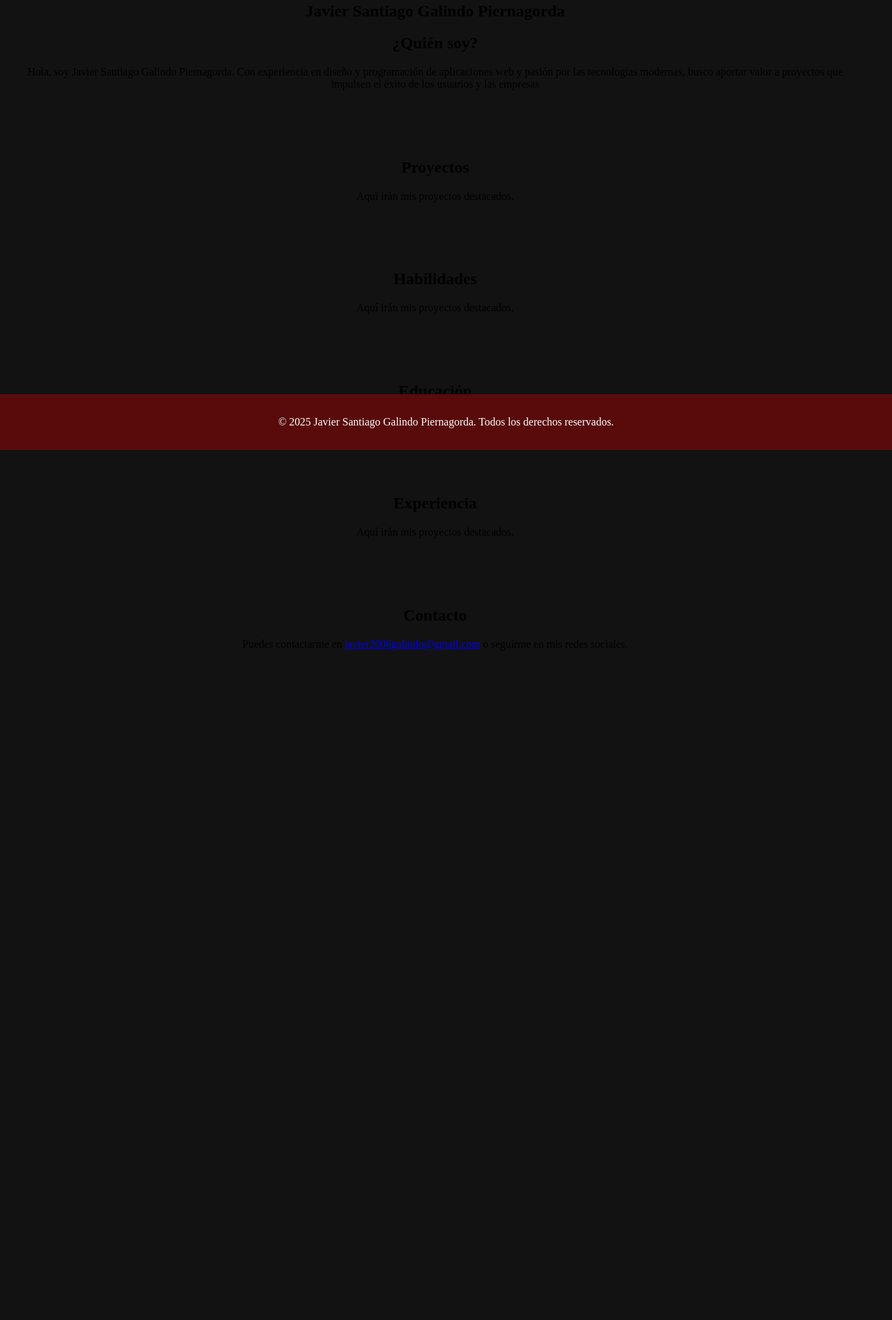
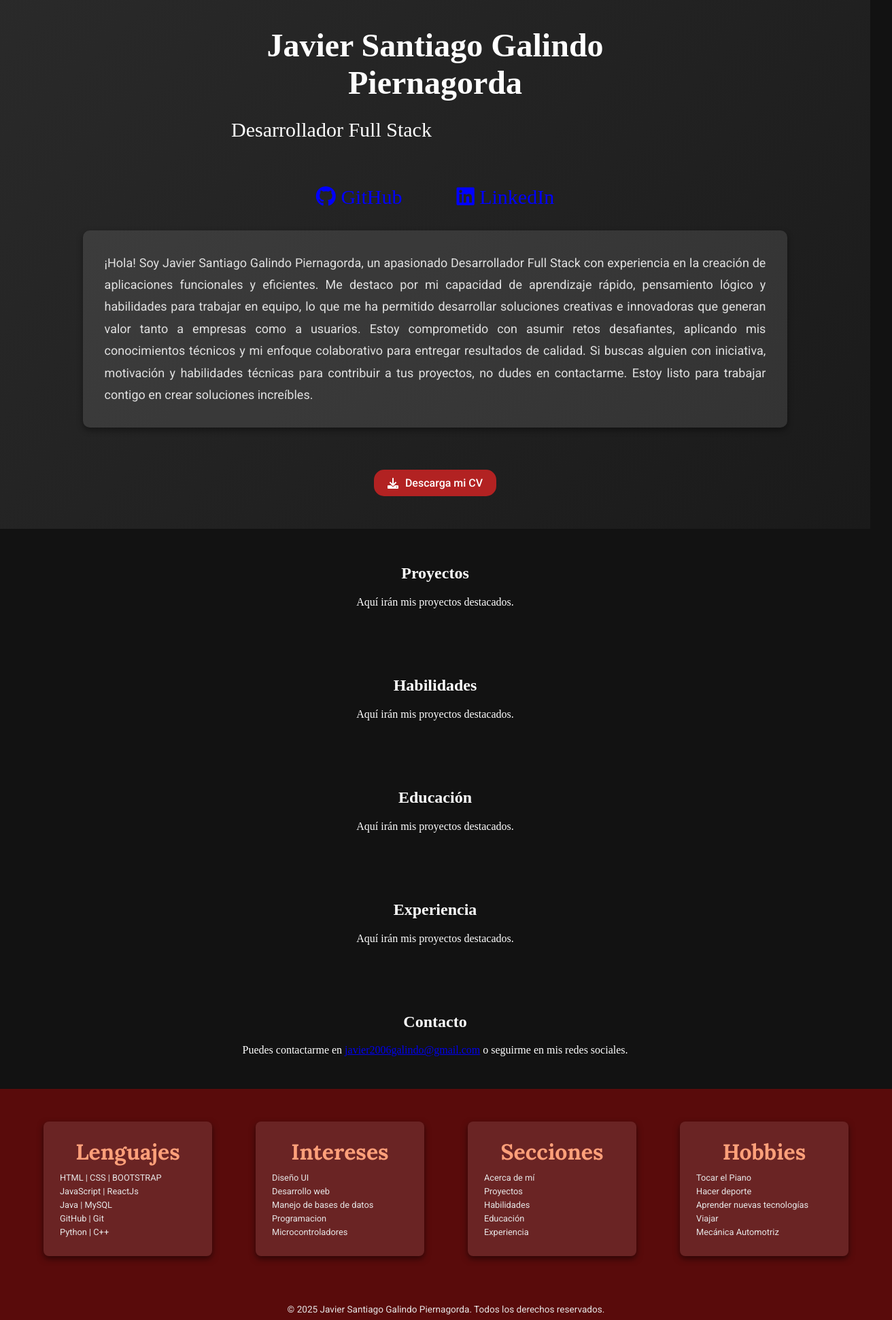
Before and after one commit to JaviSGalindo/JavierGalindo-Portafolio, a plain HTML site: page index.html in a window 1280 px wide. Shown: the part 138-2080 px from the top of the page at 68% size, 1312 px wide, since content can reach past the window. Before the commit the page ends 1143 px from the top, so only its background shows below. Drawn offline with Linux system fonts and the light colour scheme.

Commit message:
upgrade to portfolio

```diff
--- a/index.html
+++ b/index.html
@@ -4,7 +4,14 @@
     <meta charset="UTF-8">
     <meta name="viewport" content="width=device-width, initial-scale=1.0">
     <title>Developer - Javier Galindo</title>
+
+    <!-- Hoja de estilos e iconos -->
     <link rel="stylesheet" href="styles.css">
+    <link rel="stylesheet" href="styles/stylesFooter.css">
+    <link rel="stylesheet" href="styles/stylesNavBar.css">
+
+    <link href="https://cdnjs.cloudflare.com/ajax/libs/font-awesome/6.0.0/css/all.min.css" rel="stylesheet">
+
 </head>
 <body>
 
@@ -23,14 +30,23 @@
         </ul>
     </nav>
 </header>
-
-
-
-
 <section id="about">
-    <h1>Javier Santiago Galindo Piernagorda</h1>
-    <h2>¿Quién soy?</h2>
-    <p>Hola, soy Javier Santiago Galindo Piernagorda. Con experiencia en diseño y programación de aplicaciones web y pasión por las tecnologías modernas, busco aportar valor a proyectos que impulsen el éxito de los usuarios y las empresas</p>
+    <div class="about-heading">
+        <h1>Javier Santiago Galindo Piernagorda</h1>
+        <h2>Desarrollador Full Stack</h2>
+    </div>
+    <div class="about-icons">
+        <a href="https://github.com/JaviSGalindo" target="_blank" aria-label="GitHub">
+            <i class="fab fa-github"></i> GitHub
+        </a>
+        <a href="https://www.linkedin.com/in/javier-santiago-galindo-piernagorda-full-stack-developer/" target="_blank" aria-label="LinkedIn">
+            <i class="fab fa-linkedin"></i> LinkedIn
+        </a>
+    </div>
+    <p class="about-text">¡Hola! Soy Javier Santiago Galindo Piernagorda, un apasionado Desarrollador Full Stack con experiencia en la creación de aplicaciones funcionales y eficientes. Me destaco por mi capacidad de aprendizaje rápido, pensamiento lógico y habilidades para trabajar en equipo, lo que me ha permitido desarrollar soluciones creativas e innovadoras que generan valor tanto a empresas como a usuarios. Estoy comprometido con asumir retos desafiantes, aplicando mis conocimientos técnicos y mi enfoque colaborativo para entregar resultados de calidad. Si buscas alguien con iniciativa, motivación y habilidades técnicas para contribuir a tus proyectos, no dudes en contactarme. Estoy listo para trabajar contigo en crear soluciones increíbles.</p>
+    <a href="CV-Javier-Galindo.pdf" download="Javier_Santiago_CV.pdf" class="about-btn-download-cv">
+        <i class="fas fa-download"></i> Descarga mi CV
+    </a>
 </section>
 
 <section id="projects">
@@ -59,7 +75,51 @@
 </section>
 
 <footer>
-    <p>&copy; 2025 Javier Santiago Galindo Piernagorda. Todos los derechos reservados.</p>
+    <div class="footer-sections">
+        <div class="information-footer">
+            <ul>
+                <li class="title-list-footer">Lenguajes</li>
+                <li>HTML | CSS | BOOTSTRAP</li>
+                <li>JavaScript | ReactJs</li>
+                <li>Java | MySQL</li>
+                <li>GitHub | Git</li>
+                <li>Python | C++</li>
+            </ul>
+        </div>
+        <div class="information-footer">
+            <ul>
+                <li class="title-list-footer">Intereses</li>
+                <li>Diseño UI</li>
+                <li>Desarrollo web</li>
+                <li>Manejo de bases de datos</li>
+                <li>Programacion</li>
+                <li>Microcontroladores</li>
+            </ul>
+        </div>
+        <div class="information-footer">
+            <ul>
+                <li class="title-list-footer">Secciones</li>
+                <li><a href="#about">Acerca de mí</a></li>
+                <li><a href="#projects">Proyectos</a></li>
+                <li><a href="#abilities">Habilidades</a></li>
+                <li><a href="#education">Educación</a></li>
+                <li><a href="#experience">Experiencia</a></li>
+            </ul>
+        </div>
+        <div class="information-footer">
+            <ul>
+                <li class="title-list-footer">Hobbies</li>
+                <li>Tocar el Piano</li>
+                <li>Hacer deporte</li>
+                <li>Aprender nuevas tecnologías</li>
+                <li>Viajar</li>
+                <li>Mecánica Automotriz</li>
+            </ul>
+        </div>
+    </div>
+    <div class="bottom-footer">
+        <p>&copy; 2025 Javier Santiago Galindo Piernagorda. Todos los derechos reservados.</p>
+    </div>
 </footer>
 
 </body>
--- a/styles.css
+++ b/styles.css
@@ -1,73 +1,110 @@
 @import url('https://fonts.googleapis.com/css2?family=Lora:wght@400;700&family=Roboto:wght@400;500;700&display=swap');
+html {
+    scroll-behavior: smooth;
+}
 
 body {
     margin: 0;
     padding: 0;
     background-color: #121212;
+    color: white;
 }
-
-header {
-    display: flex;
-    background-color: #800020;
-    color: white;
-    padding-top: 15px;
-    padding-bottom: 15px;
-    width: 100%;
-    justify-content: space-around;
-    align-items: center;
-
-}
-.navigation-bar-img {
-    width: 150px;
-    height: auto;
-}
-.navigation-bar-list {
-    display: flex;
-    list-style: none;
-    font-family: 'Lora', serif;
-    font-size: 18px;
-    justify-content: end;
-}
-.navigation-bar-list li a {
-    text-decoration: none;
-    color: white;
-    margin-right: 30px;
-    position: relative;
-}
-.navigation-bar-list li a:hover {
-    color: #E0E0E0;
-}
-.navigation-bar-list li a::after {
-    content: '';
-    display: block;
-    width: 0;
-    height: 3px;
-    border-radius: 10px;
-    background-color: #E0E0E0;
-    position: absolute;
-    left: 0;
-    bottom: -10px;
-    transition: width 0.3s ease;
-}
-
-.navigation-bar-list li a:hover::after {
-    width: 100%;
-}
-
-
-
 
 section {
     padding: 2rem;
     text-align: center;
 }
 
-footer {
-    background-color: #590B0B;
+/* About Section Styles */
+/* About Section Styles */
+#about {
+    background: linear-gradient(135deg, #2a2a2a, #1a1a1a);
+    color: #E0E0E0;
+    padding: 3rem 2rem;
+    text-align: center;
+}
+
+.about-heading {
+    max-width: 600px;
+    margin: 0 auto;
+    text-align: center;
+    padding-bottom: 20px;
+}
+
+.about-heading h1 {
+    font-size: 48px;
+    font-weight: 800;
     color: white;
-    text-align: center;
-    padding: 1rem;
-    position: fixed;
-    bottom: 0;
-    width: 100%;
+    word-wrap: break-word;
+    margin-bottom: 10px;
 }
+
+.about-heading h2 {
+    font-size: 30px;
+    font-weight: 500;
+    color: white;
+    text-align: left;
+    word-wrap: break-word;
+}
+
+.about-icons {
+    display: flex;
+    gap: 80px;
+    justify-content: center;
+    align-items: center;
+    margin-top: 20px;
+}
+
+.about-icons a {
+    color: blue;
+    font-size: 30px;
+    text-decoration: none;
+    transition: transform 0.2s ease, color 0.3s ease;
+}
+
+.about-icons a:hover {
+    color: #800020;
+    transform: scale(1.05);
+}
+
+.about-text {
+    background-color: rgba(255, 255, 255, 0.1);
+    font-size: 18px;
+    font-family: 'Roboto', sans-serif;
+    line-height: 1.8;
+    color: #E0E0E0;
+    text-align: justify;
+    padding: 2rem;
+    width: 80%;
+    margin: 2rem auto;
+    border-radius: 10px;
+    box-shadow: 0 4px 10px rgba(0, 0, 0, 0.4);
+    word-wrap: break-word;
+}
+
+.about-btn-download-cv {
+    display: inline-flex;
+    align-items: center;
+    background-color: #B22222;
+    color: white;
+    text-decoration: none;
+    padding: 10px 20px;
+    border-radius: 15px;
+    font-family: 'Roboto', sans-serif;
+    font-size: 16px;
+    font-weight: 500;
+    transition: transform 0.2s ease, background-color 0.3s ease;
+    margin-top: 30px;
+}
+
+.about-btn-download-cv i {
+    margin-right: 10px;
+}
+
+.about-btn-download-cv:hover {
+    transform: scale(1.05);
+    background-color: #800020;
+}
+/* Fin de About Section Styles */
+
+/* Fin de About Section Styles */
--- /dev/null
+++ b/styles/stylesFooter.css
@@ -0,0 +1,65 @@
+/* Footer Styles */
+footer {
+    background-color: #590B0B; /* Burgundy oscuro */
+    color: white;
+    text-align: center;
+    padding: 2rem 1rem; /* Espaciado interno */
+    width: 100%;
+}
+
+.footer-sections {
+    display: flex;
+    flex-wrap: wrap;
+    justify-content: center;
+    gap: 2rem;
+    margin-bottom: 1.5rem;
+}
+.information-footer {
+    background-color: rgba(255, 255, 255, 0.1);
+    border-radius: 8px;
+    box-shadow: 0px 4px 10px rgba(0, 0, 0, 0.5);
+    padding: 1.5rem;
+    margin: 1rem;
+    flex: 1 1 250px;
+    max-width: 200px;
+    transition: transform 0.3s ease, box-shadow 0.3s ease;
+}
+.information-footer:hover {
+    transform: translateY(-5px);
+    box-shadow: 0px 6px 15px rgba(0, 0, 0, 0.7);
+}
+
+.information-footer ul {
+    list-style: none;
+    padding: 0;
+    margin: 0;
+}
+
+.title-list-footer {
+    font-size: 2rem;
+    font-family: 'Lora', serif;
+    font-weight: 800;
+    padding-bottom: 10px;
+    color: #FFA07A;
+}
+
+.information-footer li:not(.title-list-footer), .information-footer ul li a {
+    font-family: 'Roboto', sans-serif;
+    font-size: 0.8rem;
+    color: #E6E6E6;
+    margin-bottom: 0.3rem;
+    text-align: start;
+    text-decoration: none;
+}
+
+.information-footer li:hover, .information-footer ul li a:hover{
+    color: #FFA07A;
+    cursor: pointer;
+}
+
+.bottom-footer {
+    padding-top: 1rem;
+    font-size: 0.85rem;
+    font-family: 'Roboto', sans-serif;
+    color: #E6E6E6;
+}
--- /dev/null
+++ b/styles/stylesNavBar.css
@@ -0,0 +1,47 @@
+header {
+    display: flex;
+    background-color: #800020;
+    color: white;
+    padding-top: 15px;
+    padding-bottom: 15px;
+    width: 100%;
+    justify-content: space-around;
+    align-items: center;
+
+}
+.navigation-bar-img {
+    width: 150px;
+    height: auto;
+}
+.navigation-bar-list {
+    display: flex;
+    list-style: none;
+    font-family: 'Lora', serif;
+    font-size: 18px;
+    justify-content: end;
+}
+.navigation-bar-list li a {
+    text-decoration: none;
+    color: white;
+    margin-right: 30px;
+    position: relative;
+}
+.navigation-bar-list li a:hover {
+    color: #E0E0E0;
+}
+.navigation-bar-list li a::after {
+    content: '';
+    display: block;
+    width: 0;
+    height: 3px;
+    border-radius: 10px;
+    background-color: #E0E0E0;
+    position: absolute;
+    left: 0;
+    bottom: -10px;
+    transition: width 0.3s ease;
+}
+
+.navigation-bar-list li a:hover::after {
+    width: 100%;
+}
```
Also changed, not shown: 1 other file.
